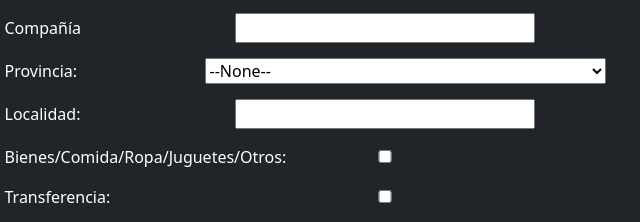
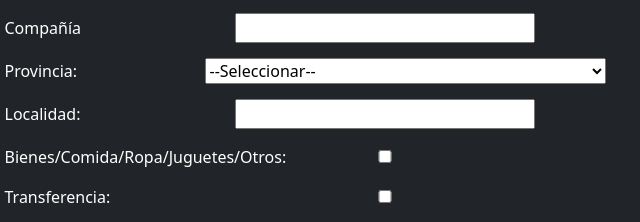
Before and after one commit to guesam/Fund_Guay, a plain HTML site: page index.html in a window 1280 px wide. Shown: the part 409-631 px from the top of the page, 335-975 px from the left. Drawn offline with nearby package versions, Linux system fonts and the light colour scheme.

Commit message:
Update index.html

```diff
--- a/index.html
+++ b/index.html
@@ -49,8 +49,7 @@
 
         <label for="company">Compañía</label><input  id="company" maxlength="40" name="company" size="20" type="text" /><br>
 
-
-        <label>Provincia:</label><select  id="00N8b00000IERfi" name="00N8b00000IERfi" title="Provincia"><option value="">--None--</option><option value="Buenos Aires">Buenos Aires</option>
+        <label>Provincia:</label><select  id="00N8b00000IERfi" name="00N8b00000IERfi" title="Provincia"><option value="">--Seleccionar--</option><option value="Buenos Aires">Buenos Aires</option>
             <option value="Ciudad Autónoma de Buenos Aires">Ciudad Autónoma de Buenos Aires</option>
             <option value="Catamarca">Catamarca</option>
             <option value="Chaco">Chaco</option>
```
Lines whose indentation alone changed are shown as unchanged.
